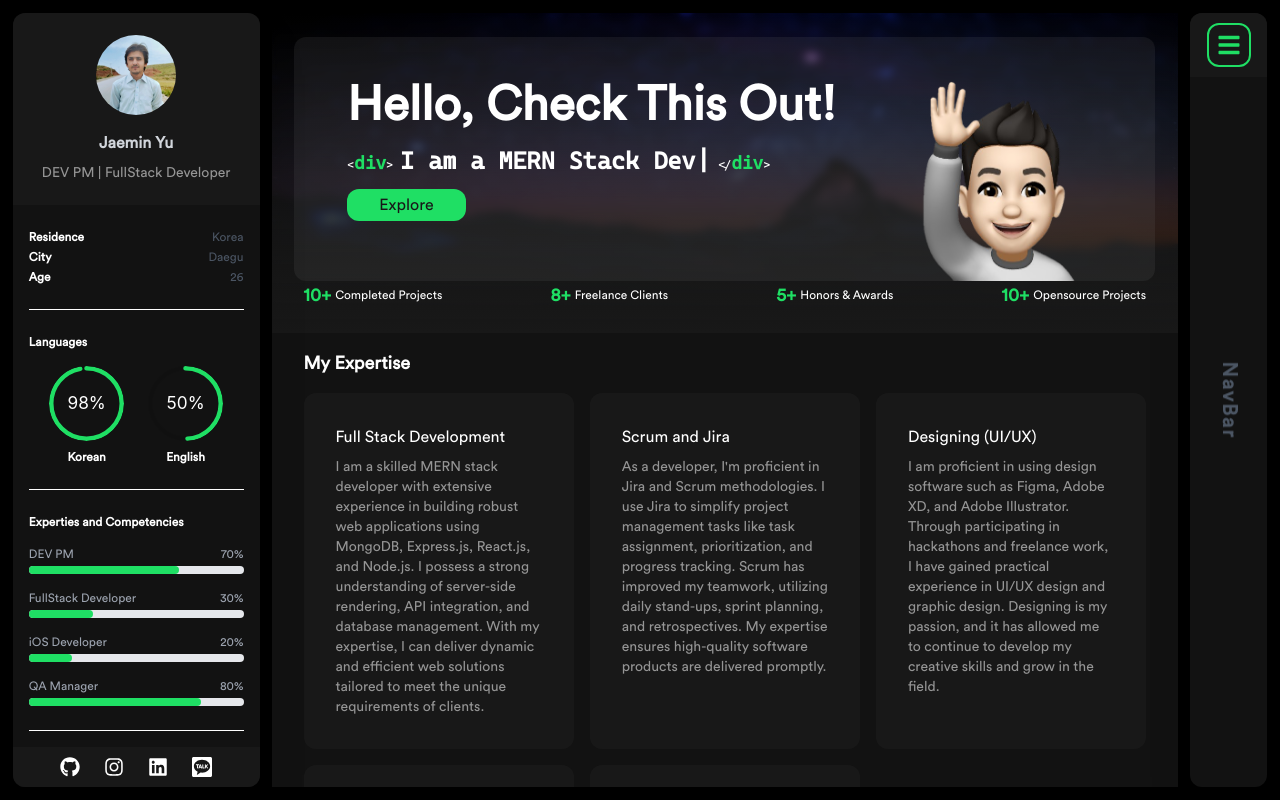
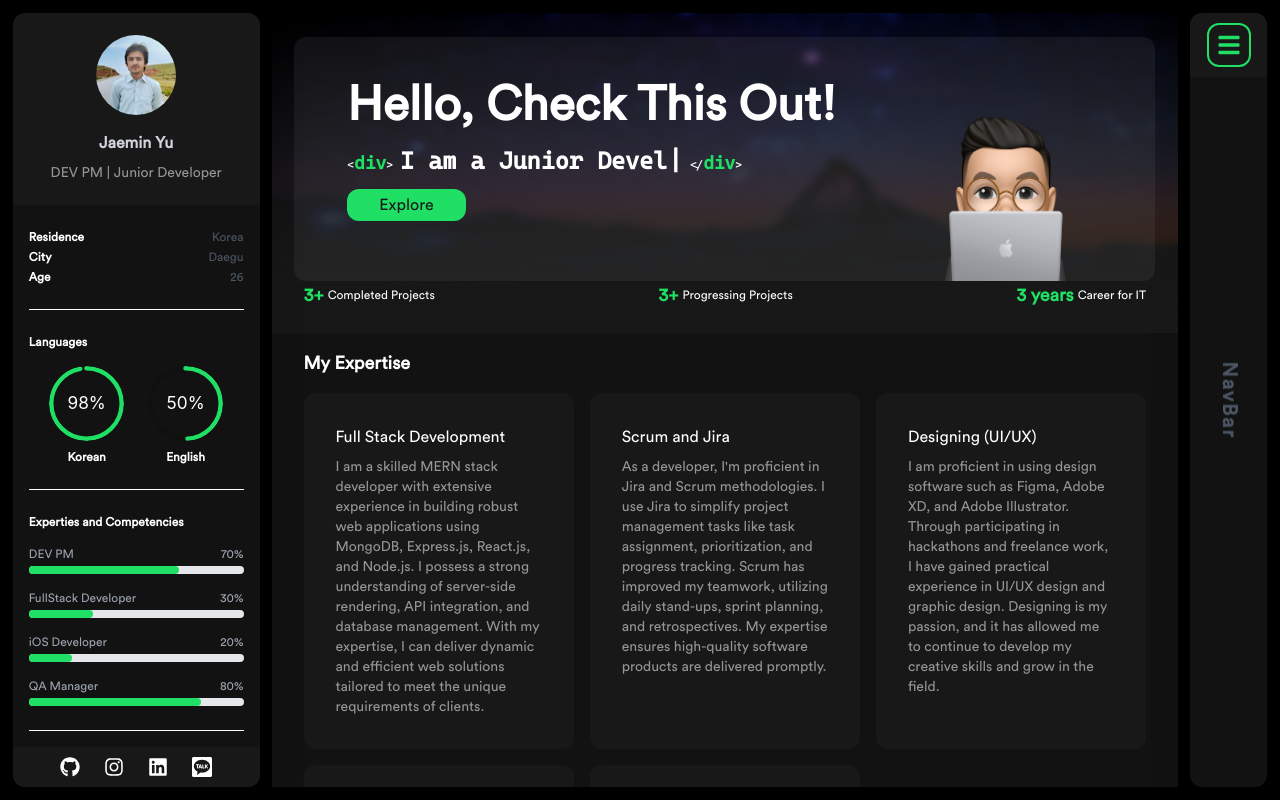
Before and after one commit to JaeMin-YU/portfolio-main, a Next.js app: page / in a window 1280 px wide. Built offline with nearby package versions, Linux system fonts and the light colour scheme.

Commit message:
Main Banner

```diff
--- a/components/HomeComponents/Banner.jsx
+++ b/components/HomeComponents/Banner.jsx
@@ -19,8 +19,8 @@ const Banner = () => {
                                             <Typewriter
                                                 options={{
                                                     strings:
-                                                        ['MERN Stack Developer',
-                                                            'NexJs Developer'],
+                                                        ['DEV PM',
+                                                            'Junior Developer'],
                                                     autoStart: true,
                                                     loop: true,
                                                 }}
@@ -41,23 +41,18 @@ const Banner = () => {
                 <div className="grid grid-cols-2 gap-4 md:gap-0 md:flex items-center justify-between w-full px-4 xl:px-8 2xl:px-16">
 
                     <div className="flex items-center gap-x-1">
-                        <span className='text-base md:text-lg text-Green font-bold'>10+</span>
+                        <span className='text-base md:text-lg text-Green font-bold'>3+</span>
                         <span className='text-xs text-Snow'>Completed Projects</span>
                     </div>
 
                     <div className="flex items-center gap-x-1">
-                        <span className='text-base md:text-lg text-Green font-bold'>8+</span>
-                        <span className='text-xs text-Snow'>Freelance Clients</span>
+                        <span className='text-base md:text-lg text-Green font-bold'>3+</span>
+                        <span className='text-xs text-Snow'>Progressing Projects</span>
                     </div>
 
                     <div className="flex items-center gap-x-1">
-                        <span className='text-base md:text-lg text-Green font-bold'>5+</span>
-                        <span className='text-xs text-Snow'>Honors & Awards</span>
-                    </div>
-
-                    <div className="flex items-center gap-x-1">
-                        <span className='text-base md:text-lg text-Green font-bold'>10+</span>
-                        <span className='text-xs text-Snow'>Opensource Projects</span>
+                        <span className='text-base md:text-lg text-Green font-bold'>3 years</span>
+                        <span className='text-xs text-Snow'>Career for IT</span>
                     </div>
 
                 </div>
--- a/constants/constants.js
+++ b/constants/constants.js
@@ -1,6 +1,6 @@
 export const NAME = 'Jaemin Yu';
 
-export const DESIGNATION = `DEV PM | FullStack Developer`;
+export const DESIGNATION = `DEV PM | Junior Developer`;
 
 export const DETAILS = {
   Residence: 'Korea',
```
Also changed, not shown: public/images/emoji.png.
